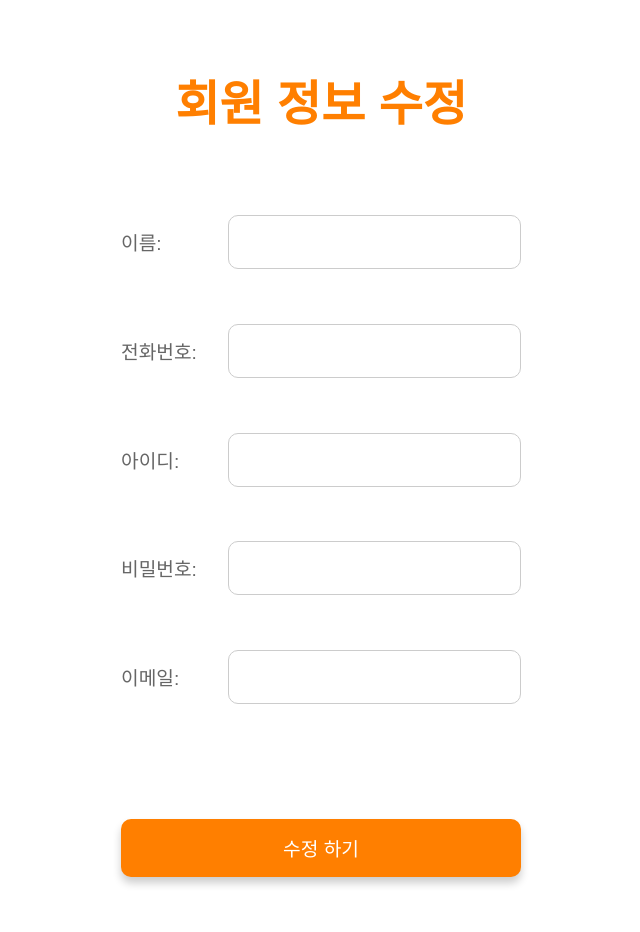
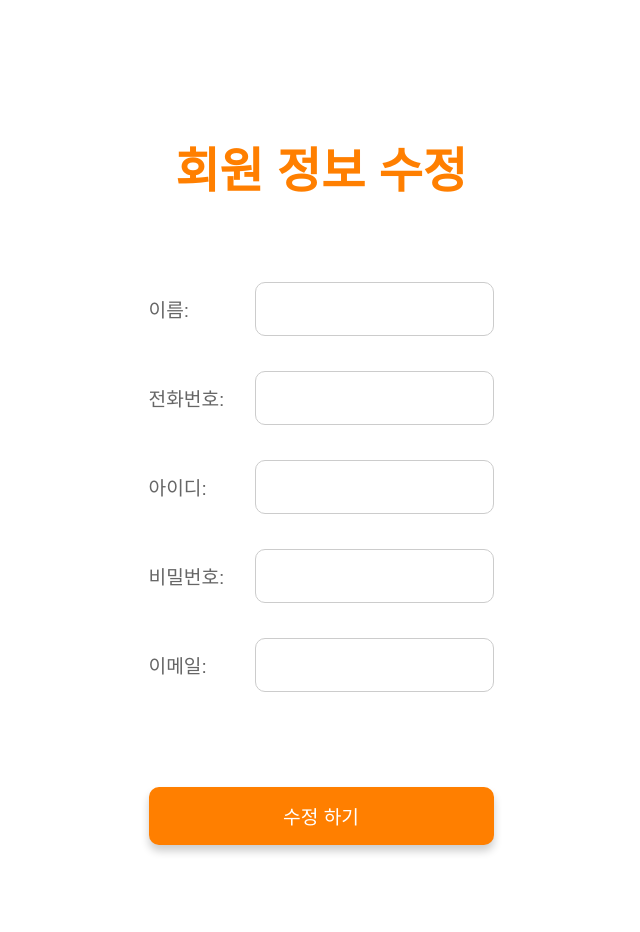
Before and after one commit to kijae-kim/JBTI, a FastAPI app: page /info_edit in a window 1280 px wide. Shown: the whole page, without its empty margins (319-959 px from the left). After the commit the page ends 854 px from the top, so only its background shows below. Run offline with FastAPI, Linux system fonts and the light colour scheme.

Commit message:
Update info_edit.css

```diff
--- a/static/css/info_edit.css
+++ b/static/css/info_edit.css
@@ -4,6 +4,7 @@
     box-sizing: border-box;
     font-family: Arial, sans-serif;
 }
+
 
 body {
     background-color: #fff;
@@ -16,9 +17,8 @@
 }
 
 .container {
-    width: 100%;
-    max-width: 430px;
-    height: 932px;
+    max-width: 375px;
+    height: 667px;
     padding: 15px;
     margin: auto;
     display: flex;
```
